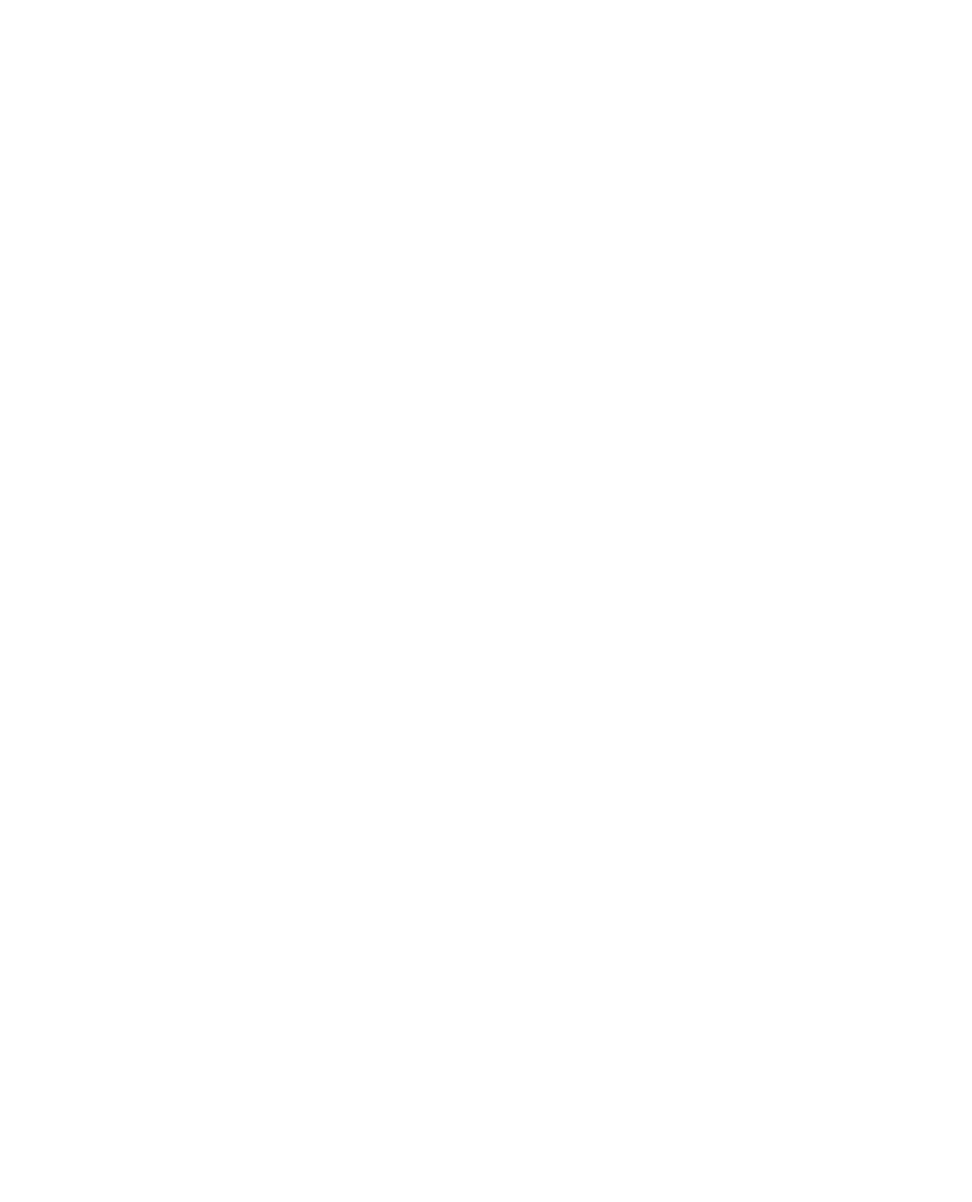
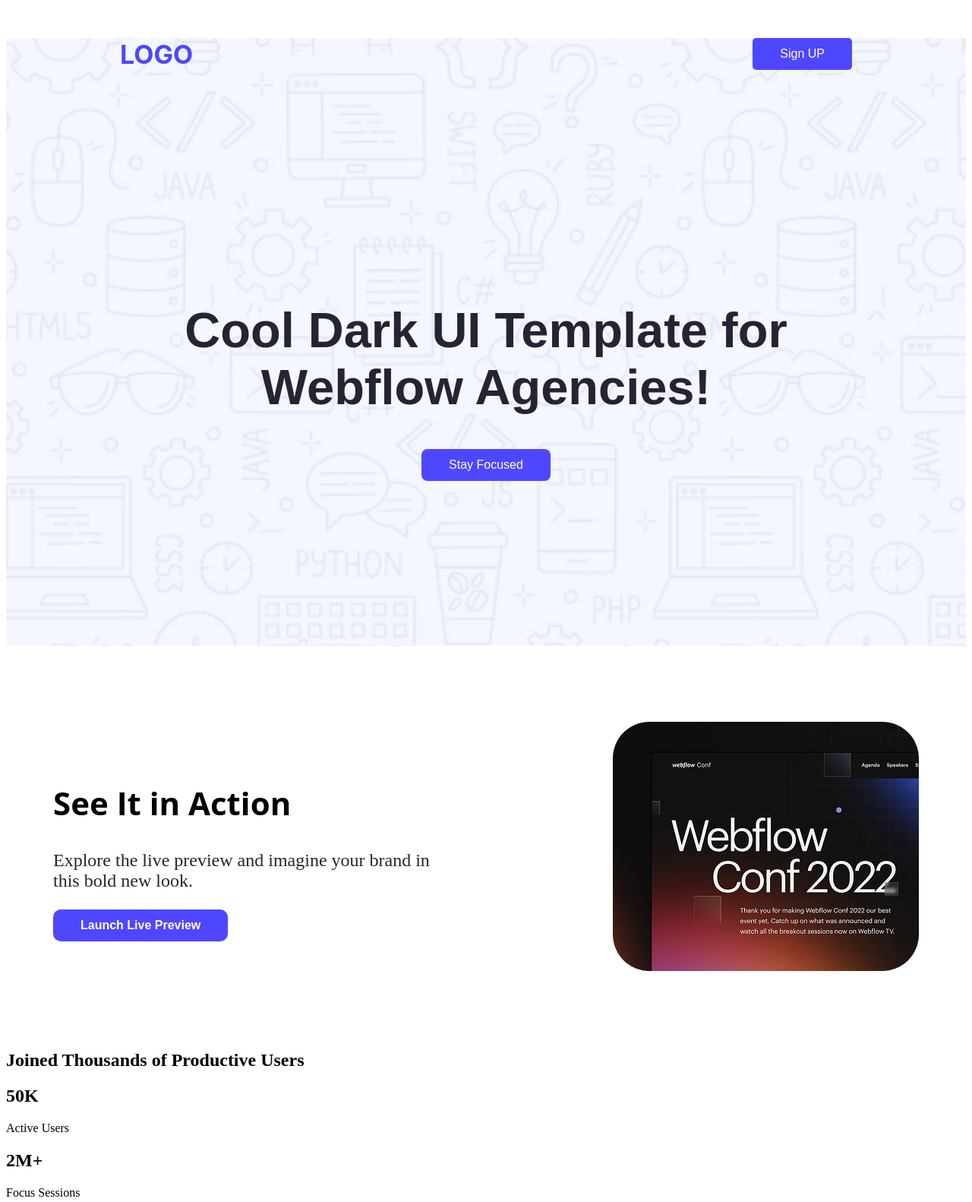
Before and after one commit to biplobchondro/my-first-websites, a plain HTML site: page index.html in a window 1280 px wide. Shown: the top 1582 px of the page at 76% size. Before the commit the page ends 800 px from the top, so only its background shows below. Drawn offline with Linux system fonts and the light colour scheme.

Commit message:
first commit

```diff
--- a/index.html
+++ b/index.html
@@ -7,6 +7,56 @@
     <link rel="stylesheet" href="style.css">
 </head>
 <body>
+ <header>
+    <div class="header">
+    <nav>
+        <div class="logo">LOGO</div>
+        <BUtton  class="sign-btn">Sign UP</BUtton>
+    </nav>
+    <div class="banner">
+        <h1 class="banner-content">Cool Dark UI Template for <br> Webflow Agencies!</h1>
+        <button class="button">Stay Focused</button>
+    </div>
+    </div>
+    </header>
+
+
+        <main>
+        <section class="player">
+            <div>
+                <h1 class="font">See It in Action</h1>
+                <p class="font-size">Explore the live preview and imagine your brand in this bold new look.</p>
+                <button class="button">Launch Live Preview</button>
+            </div>
+            <div>
+                <img class="img-colour" src="Assets/wc-mini.png" alt="">
+            </div>
+        </section>
+    </main>
+
+
+    <section class="container-box">
+        <div class="stats-container">
+            <h2>Joined Thousands of Productive Users</h2>
+            <div class="stats-box">
+                <div class="stat-item">
+                    <h1>50K</h1>
+                    <p>Active Users</p>
+                </div>
+                <div class="stat-item">
+                    <h1>2M+</h1>
+                    <p>Focus Sessions</p>
+                </div>
+                <div class="stat-item">
+                    <h1>95%</h1>
+                    <p>Satisfaction Rate</p>
+                </div>
+            </div>
+        </div>
+    </section>
+
+
+
 
 </body>
 </html>
--- a/style.css
+++ b/style.css
@@ -0,0 +1,138 @@
+/* navbar section */
+nav{
+    display: flex;
+    justify-content: space-between;
+    align-items: center;
+    margin: 50px 150px;
+}
+
+.logo{
+    font-family: "Inter", sans-serif;
+    font-weight: bolder;
+    font-size: 34px;
+    color: #4E47FF;
+
+}
+
+.sign-btn{
+    background-color: #4E47FF;
+    font-weight: 132px;
+    font-size: 16px;
+    color: white;
+    padding: 12px 36px;
+    border-radius: 5px;
+    border: none;
+}
+
+/* banner section */
+.banner{
+    text-align: center;
+    margin-top: 305px;
+}
+
+.banner-content{
+    font-family: "Raleway", sans-serif;;
+    font-size: 65px;
+    font-weight: bold;
+    color: #252432;
+}
+
+.button{
+    background-color: #4E47FF;
+    color: white;
+    font-size: 16px;
+    padding: 12px 36px;
+    border-radius: 8px;
+    text-decoration: none;
+    border: none;
+}
+
+.header{
+    background-image: url('../Assets/Hero-bg.png');
+    background-size: cover;
+    height: 100vh;
+    width: 100%;
+    margin-top:0;
+    padding: 0;
+    background-repeat: no-repeat;
+    background-position: top center;
+}
+
+/* Action section */
+
+.player{
+  display: flex;
+  align-items: center;
+  gap: 220px;
+  max-width: 1140px;
+  margin: 100px auto;
+
+.font{
+  font-size: 42px;
+  font-family: "Open Sans", sans-serif;
+  font-optical-sizing: auto;
+  font-weight: <weight>;
+  font-style: normal;
+  font-variation-settings:
+    "wdth" 100;
+}
+
+.font-size{
+  font-size: 24px;
+  color: #252432;
+}
+
+.img-colour{
+  border-radius: 48px;
+}
+
+.button{
+  background-color: #4E47FF;
+  font-weight: bold;
+  padding: 12px 36px;
+  border-radius: 10px;
+  color: white;
+  border: none;
+}
+
+/*section style */
+
+.container-box{
+  margin: 0;
+  padding: 0;
+  font-family: 'Segoe UI', Tahoma, Geneva, Verdana, sans-serif;
+  background-color: #f8f9fa;
+  color: #333;
+}
+
+.stats-container{
+  text-align: center;
+  padding: 50px 20px;
+}
+
+.stats-container h2{
+  font-size: 35px;
+  margin-top: 40px;
+  font-weight: bold;
+}
+
+.stats-box{
+  display: flex;
+  justify-content: center;
+  gap: 50px;
+  background-color: #ffffff;
+  padding: 30px;
+  border-radius: 24px;
+  max-width: 1100px;
+  width: 0 auto;
+}
+
+.stat-item h1{
+  font-size: 80px;
+  margin: 0;
+}
+
+.stat-item p{
+  font-size: 20px;
+  margin-top: 10px
+}
```
